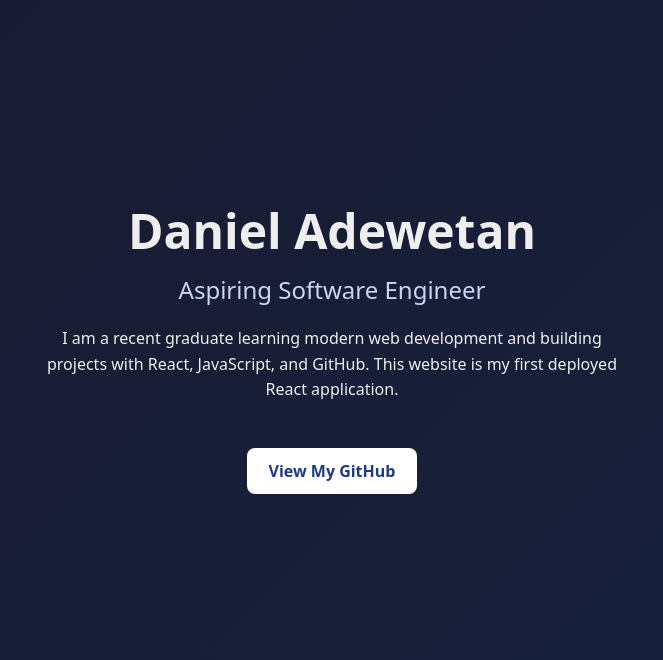
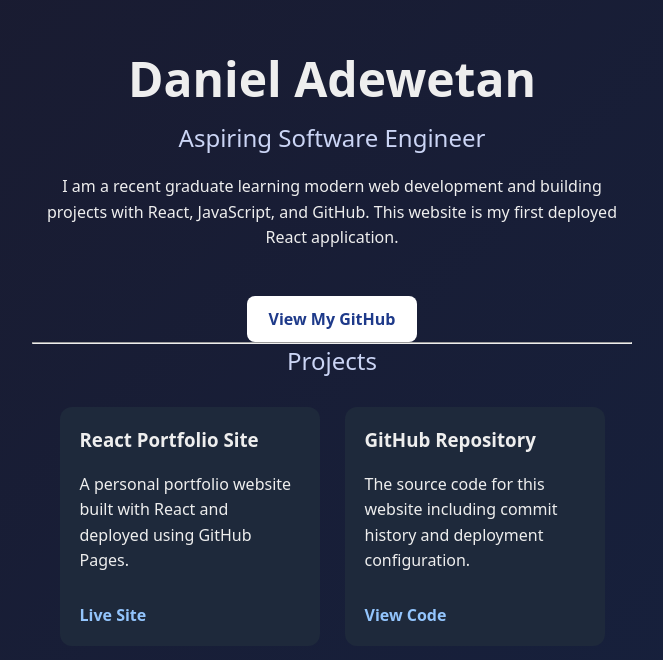
Before and after one commit to dadewetan/my-project, a React (Vite) app: page / in a window 1280 px wide. Shown: the part 114-774 px from the top of the page, without its empty margins (308-971 px from the left). Built offline with nearby package versions, Linux system fonts and the light colour scheme.

Commit message:
Add projects section

```diff
--- a/src/App.css
+++ b/src/App.css
@@ -41,3 +41,31 @@ p {
 .button:hover {
   background: #e2e8f0;
 }
+
+.projects {
+  display: flex;
+  justify-content: center;
+  gap: 25px;
+  margin-top: 30px;
+  flex-wrap: wrap;
+}
+
+.project-card {
+  background: #1e293b;
+  padding: 20px;
+  border-radius: 12px;
+  width: 260px;
+  text-align: left;
+}
+
+.project-card h3 {
+  margin-top: 0;
+}
+
+.project-card a {
+  display: inline-block;
+  margin-top: 10px;
+  color: #93c5fd;
+  text-decoration: none;
+  font-weight: bold;
+}
--- a/src/App.jsx
+++ b/src/App.jsx
@@ -21,6 +21,30 @@ function App() {
       >
         View My GitHub
       </a>
+
+      <hr />
+
+      <h2>Projects</h2>
+
+      <div className="projects">
+        <div className="project-card">
+          <h3>React Portfolio Site</h3>
+          <p>
+            A personal portfolio website built with React and deployed using
+            GitHub Pages.
+          </p>
+          <a href="https://dadewetan.github.io/my-project/" target="_blank">Live Site</a>
+        </div>
+
+        <div className="project-card">
+          <h3>GitHub Repository</h3>
+          <p>
+            The source code for this website including commit history and
+            deployment configuration.
+          </p>
+          <a href="https://github.com/dadewetan/my-project" target="_blank">View Code</a>
+        </div>
+      </div>
     </div>
   )
 }
```
